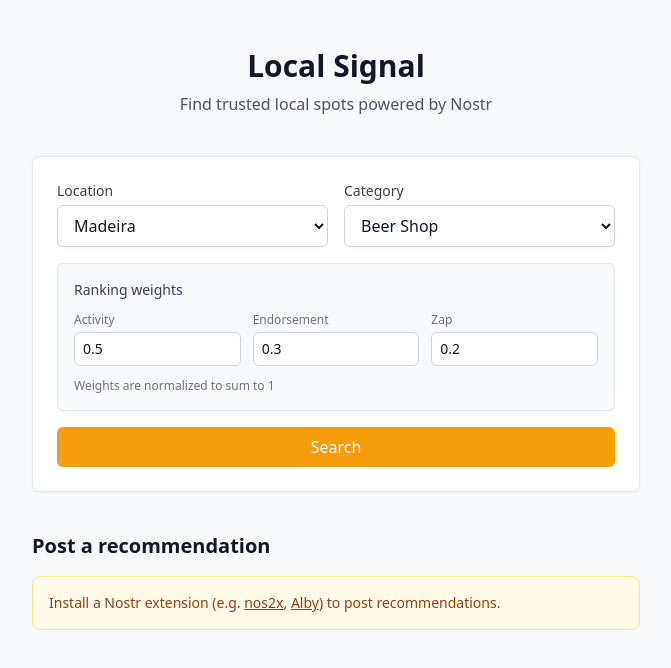
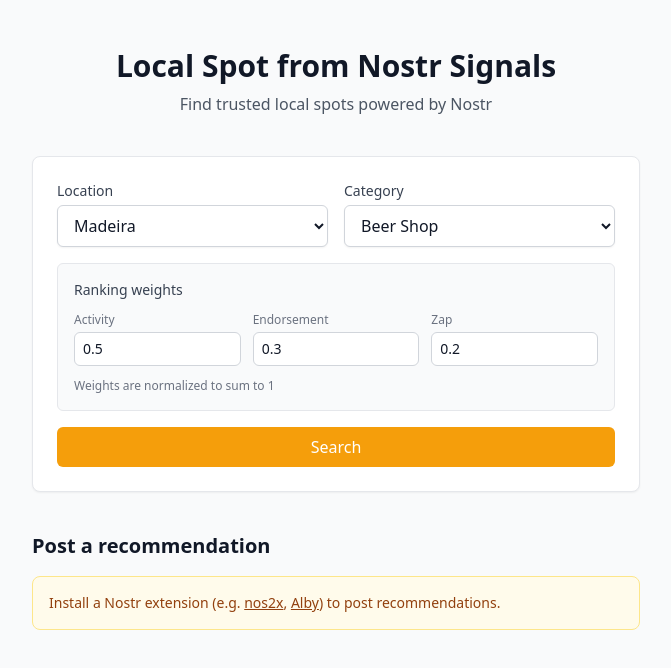
Before and after one commit to alexxie16/nostr-signal, a Next.js app: page / in a window 1280 px wide. Shown: the top 668 px of the page, without its empty margins (304-975 px from the left). Built offline with nearby package versions, Linux system fonts and the light colour scheme.

Commit message:
Update naming

```diff
--- a/src/app/layout.tsx
+++ b/src/app/layout.tsx
@@ -2,7 +2,7 @@
 import "./globals.css";
 
 export const metadata: Metadata = {
-  title: "Local Signal — Find Trusted Local Spots",
+  title: "Local Spot from Nostr Signals",
   description: "Discover trusted local spots powered by Nostr reputation signals",
 };
 
--- a/src/app/page.tsx
+++ b/src/app/page.tsx
@@ -55,7 +55,7 @@
       <div className="mx-auto max-w-2xl px-4 py-12 sm:px-6 lg:px-8">
         <header className="mb-10 text-center">
           <h1 className="text-3xl font-bold text-gray-900 dark:text-gray-100">
-            Local Signal
+            Local Spot from Nostr Signals
           </h1>
           <p className="mt-2 text-gray-600 dark:text-gray-400">
             Find trusted local spots powered by Nostr
```
Also changed, not shown: 1 other file (tests, documents, lock files or other folders).
